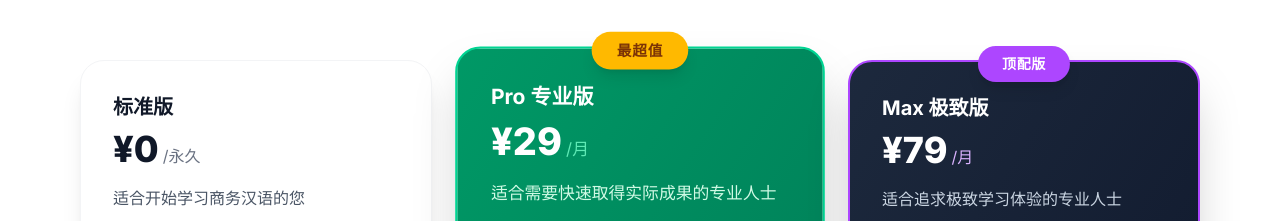
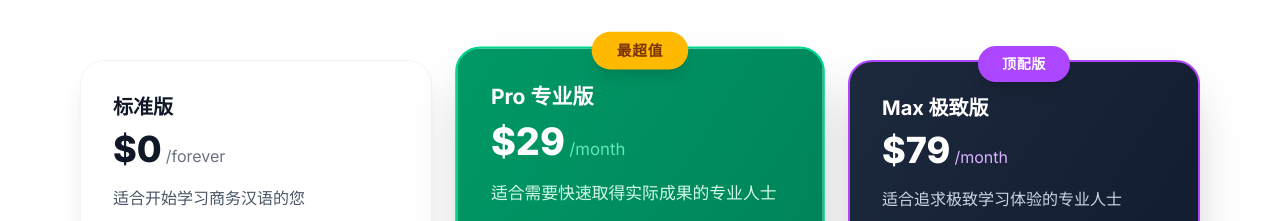
Before and after one commit to MAjunjie0415/chinese-master, a Next.js app: page / in a window 1280 px wide. Shown: the part 1700-1921 px from the top of the page. Built offline with nearby package versions, Linux system fonts and the light colour scheme; no server answers.

Commit message:
Fix: Change pricing currency from CNY (¥) to USD ($)

```diff
--- a/app/page.tsx
+++ b/app/page.tsx
@@ -183,8 +183,8 @@ export default async function Home() {
               <div className="mb-8">
                 <h3 className="text-xl font-bold text-gray-900 mb-2">标准版</h3>
                 <div className="flex items-baseline gap-1">
-                  <span className="text-4xl font-extrabold text-gray-900">¥0</span>
-                  <span className="text-gray-500">/永久</span>
+                  <span className="text-4xl font-extrabold text-gray-900">$0</span>
+                  <span className="text-gray-500">/forever</span>
                 </div>
                 <p className="mt-4 text-gray-600">适合开始学习商务汉语的您</p>
               </div>
@@ -211,8 +211,8 @@ export default async function Home() {
               <div className="mb-8">
                 <h3 className="text-xl font-bold text-white mb-2">Pro 专业版</h3>
                 <div className="flex items-baseline gap-1 text-white">
-                  <span className="text-4xl font-extrabold">¥29</span>
-                  <span className="text-emerald-300">/月</span>
+                  <span className="text-4xl font-extrabold">$29</span>
+                  <span className="text-emerald-300">/month</span>
                 </div>
                 <p className="mt-4 text-emerald-100">适合需要快速取得实际成果的专业人士</p>
               </div>
@@ -245,8 +245,8 @@ export default async function Home() {
               <div className="mb-8">
                 <h3 className="text-xl font-bold text-white mb-2">Max 极致版</h3>
                 <div className="flex items-baseline gap-1 text-white">
-                  <span className="text-4xl font-extrabold">¥79</span>
-                  <span className="text-purple-300">/月</span>
+                  <span className="text-4xl font-extrabold">$79</span>
+                  <span className="text-purple-300">/month</span>
                 </div>
                 <p className="mt-4 text-slate-300">适合追求极致学习体验的专业人士</p>
               </div>
--- a/app/upgrade/upgrade-client.tsx
+++ b/app/upgrade/upgrade-client.tsx
@@ -36,8 +36,8 @@ export function UpgradePageClient({ plan, status }: UpgradePageClientProps) {
                         <button
                             onClick={() => setBillingPeriod('monthly')}
                             className={`px-6 py-2 rounded-full font-semibold transition-all ${billingPeriod === 'monthly'
-                                    ? 'bg-emerald-600 text-white shadow-md'
-                                    : 'text-gray-600 hover:text-gray-900'
+                                ? 'bg-emerald-600 text-white shadow-md'
+                                : 'text-gray-600 hover:text-gray-900'
                                 }`}
                         >
                             按月付费
@@ -45,8 +45,8 @@ export function UpgradePageClient({ plan, status }: UpgradePageClientProps) {
                         <button
                             onClick={() => setBillingPeriod('yearly')}
                             className={`px-6 py-2 rounded-full font-semibold transition-all relative ${billingPeriod === 'yearly'
-                                    ? 'bg-emerald-600 text-white shadow-md'
-                                    : 'text-gray-600 hover:text-gray-900'
+                                ? 'bg-emerald-600 text-white shadow-md'
+                                : 'text-gray-600 hover:text-gray-900'
                                 }`}
                         >
                             按年付费
@@ -77,8 +77,8 @@ export function UpgradePageClient({ plan, status }: UpgradePageClientProps) {
                         <div className="mb-6">
                             <h3 className="text-2xl font-bold text-gray-900">标准版</h3>
                             <div className="mt-4">
-                                <span className="text-5xl font-extrabold text-gray-900">¥0</span>
-                                <span className="text-gray-500 text-lg ml-2">/永久</span>
+                                <span className="text-5xl font-extrabold text-gray-900">$0</span>
+                                <span className="text-gray-500 text-lg ml-2">/forever</span>
                             </div>
                             <p className="text-gray-600 mt-3">适合开始学习商务汉语的您</p>
                         </div>
@@ -120,11 +120,11 @@ export function UpgradePageClient({ plan, status }: UpgradePageClientProps) {
                         <div className="mb-6">
                             <h3 className="text-3xl font-bold text-white mb-3">Pro 专业版</h3>
                             <div className="flex items-baseline gap-2 text-white">
-                                <span className="text-6xl font-extrabold">¥{currentPrices.pro}</span>
-                                <span className="text-emerald-100 text-xl">/{billingPeriod === 'monthly' ? '月' : '年'}</span>
+                                <span className="text-6xl font-extrabold">${currentPrices.pro}</span>
+                                <span className="text-emerald-100 text-xl">/{billingPeriod === 'monthly' ? 'month' : 'year'}</span>
                             </div>
                             {billingPeriod === 'yearly' && (
-                                <p className="text-emerald-200 text-sm mt-2">相当于 ¥{Math.round(currentPrices.pro / 12)}/月</p>
+                                <p className="text-emerald-200 text-sm mt-2">Equivalent to ${Math.round(currentPrices.pro / 12)}/month</p>
                             )}
                             <p className="text-emerald-50 mt-3 text-base">适合需要快速取得实际成果的专业人士</p>
                         </div>
@@ -168,11 +168,11 @@ export function UpgradePageClient({ plan, status }: UpgradePageClientProps) {
                         <div className="mb-6">
                             <h3 className="text-3xl font-bold text-white mb-3">Max 极致版</h3>
                             <div className="flex items-baseline gap-2 text-white">
-                                <span className="text-6xl font-extrabold">¥{currentPrices.max}</span>
-                                <span className="text-purple-200 text-xl">/{billingPeriod === 'monthly' ? '月' : '年'}</span>
+                                <span className="text-6xl font-extrabold">${currentPrices.max}</span>
+                                <span className="text-purple-200 text-xl">/{billingPeriod === 'monthly' ? 'month' : 'year'}</span>
                             </div>
                             {billingPeriod === 'yearly' && (
-                                <p className="text-purple-200 text-sm mt-2">相当于 ¥{Math.round(currentPrices.max / 12)}/月</p>
+                                <p className="text-purple-200 text-sm mt-2">Equivalent to ${Math.round(currentPrices.max / 12)}/month</p>
                             )}
                             <p className="text-slate-300 mt-3 text-base">适合追求极致学习体验的专业人士</p>
                         </div>
```
